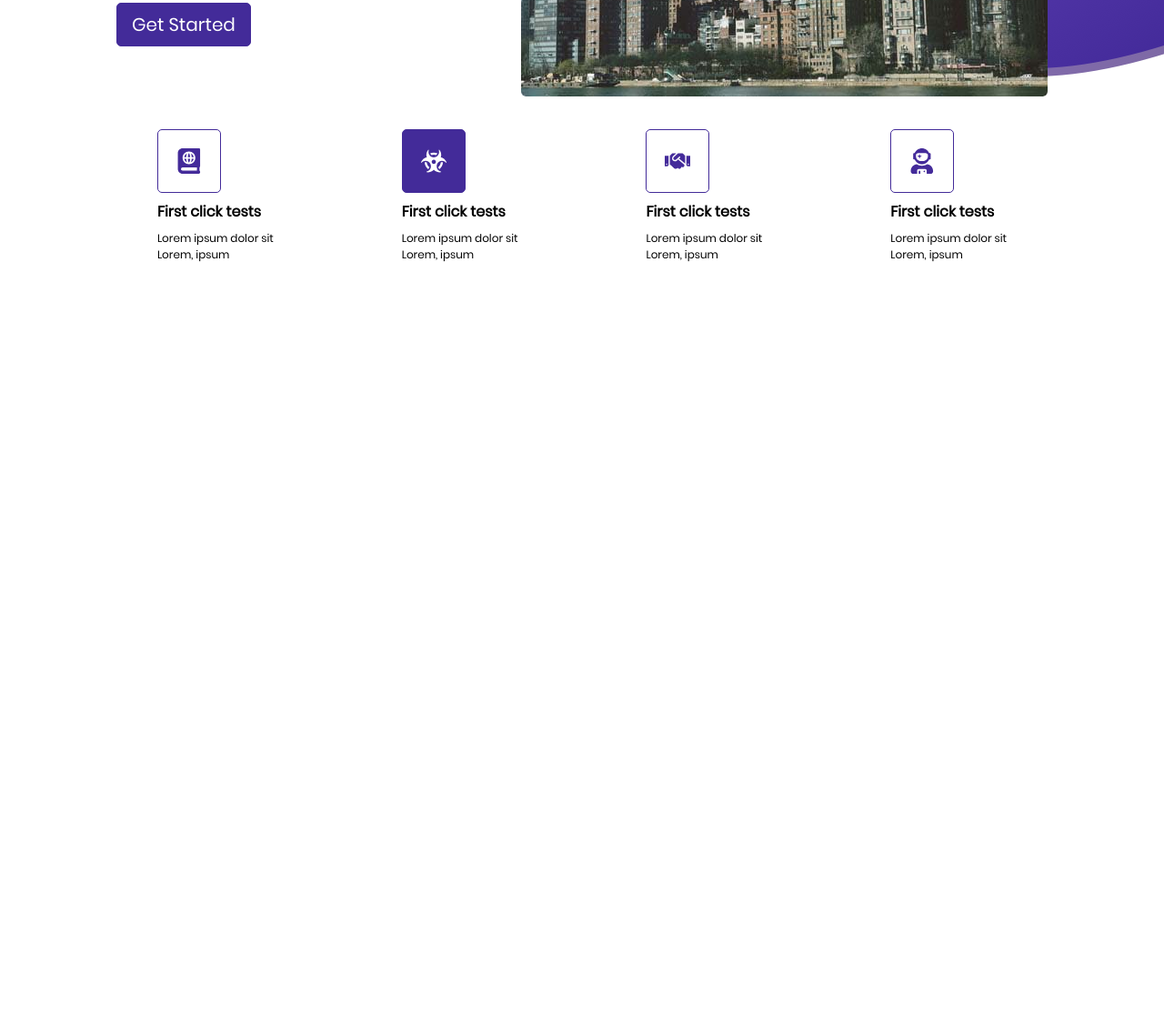
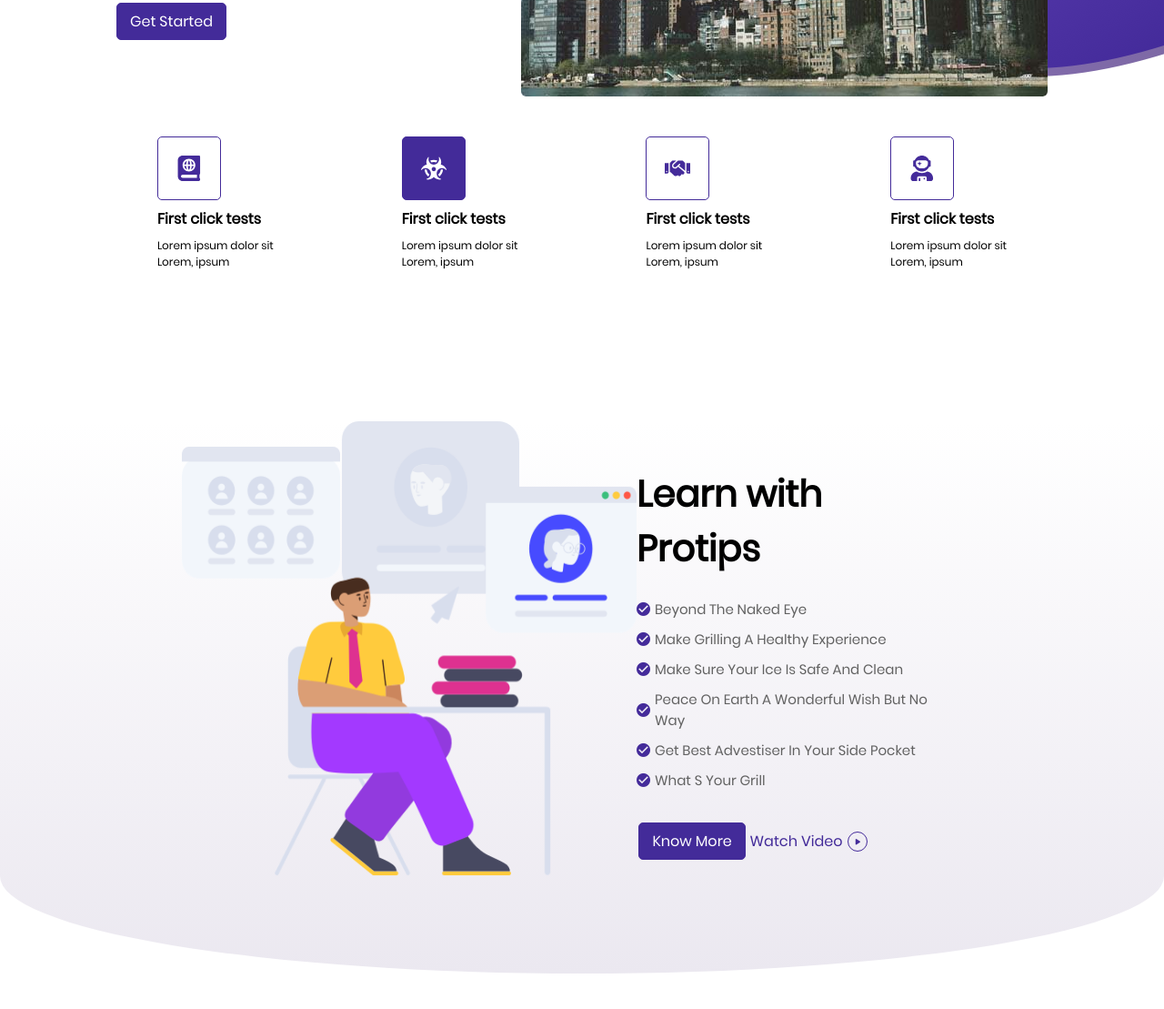
Before and after one commit to masturdating2035/landing-page, a plain HTML site: page index.html in a window 1280 px wide. Shown: the part 487-1596 px from the top of the page at 91% size. Before the commit the page ends 800 px from the top, so only its background shows below. Drawn offline with nearby package versions, Linux system fonts and the light colour scheme; files whose address does not match are found by name.

Commit message:
complete learn section

```diff
--- a/css/style.css
+++ b/css/style.css
@@ -14,13 +14,16 @@
     box-sizing: border-box;
 }
 
+
 body {
     width: 100%;
 }
 
+
 a {
     text-decoration: none;
 }
+
 
 li {
     list-style: none;
@@ -30,7 +33,7 @@ li {
 
 
 /**********************************************
-*** Header
+*** Header Section
 **********************************************/
 header {
     height: 100vh;
@@ -73,9 +76,9 @@ header {
     background-color: #432B99;
     border: 1px solid #432B99;
     color: #ffffff;
-    padding: 8px 16PX;
+    padding: 7px 14PX;
     border-radius: 5px;
-    font-size: 20px;
+    font-size: 16px;
     margin-top: 20px;
     cursor: pointer;
     transition: 300ms;
@@ -152,7 +155,7 @@ nav .sign button:last-child:hover {
 .about {
     width: 100%;
     position: absolute;
-    bottom: 3%;
+    bottom: 2%;
 }
 
 
@@ -195,3 +198,88 @@ nav .sign button:last-child:hover {
     font-size: 12px;
     user-select: none;
 }
+
+
+
+/**********************************************
+*** Learn Section
+**********************************************/
+.learn {
+    width: 100%;
+    height: 100vh;
+    margin-top: 150px;
+}
+
+
+.learn .learn-section {
+    background: linear-gradient(to bottom,
+            white, rgb(235, 232, 240));
+    border-radius: 0% 0% 85% 85% / 30%;
+    padding: 0px 200px 100px 200px;
+    display: flex;
+    align-items: center;
+    justify-content: space-between;
+}
+
+.learn .learn-ticks {
+    height: 100%;
+    margin-right: 60px;
+}
+
+.learn .learn-ticks h1 {
+    font-size: 40px;
+    margin: 25px 0;
+}
+
+.learn .learn-ticks p {
+    margin: 10px 0;
+    display: flex;
+    align-items: center;
+    color: #626262;
+    font-weight: lighter;
+    font-size: 15px;
+}
+
+.learn .learn-ticks p span {
+    margin-right: 5px;
+}
+
+.learn .learn-more {
+    width: 80%;
+    margin-top: 35px;
+    display: flex;
+    align-items: center;
+    justify-content: space-around;
+}
+
+
+.learn .learn-more button {
+    background-color: #432B99;
+    border: 1px solid #432B99;
+    color: #ffffff;
+    padding: 7px 14PX;
+    border-radius: 5px;
+    font-size: 16px;
+    cursor: pointer;
+    transition: 300ms
+}
+
+
+.learn .learn-more button:hover {
+    background-color: rgb(64, 47, 128);
+    border: 1px solid #432B99;
+}
+
+
+.learn .learn-more span {
+    display: flex;
+    align-items: center;
+    color: #432B99;
+    cursor: pointer;
+}
+
+
+.learn .learn-more .icon-playSign {
+    margin-left: 5px;
+    font-size: 20px;
+}
--- a/index.html
+++ b/index.html
@@ -6,6 +6,7 @@
     <meta name="viewport" content="width=device-width, initial-scale=1.0">
     <link rel="stylesheet" href="./css/style.css">
     <link rel="stylesheet" href="./node_modules/aos/dist/aos.css">
+    <link rel="stylesheet" href="./icons/style.css">
     <script src="./node_modules/aos/dist/aos.js"></script>
     <title>Landing Page</title>
 </head>
@@ -78,10 +79,30 @@
 
             </ul>
         </div>
-
-
     </header>
 
+    <section class="learn">
+        <div class="learn-section">
+            <div class="learn-img" data-aos="fade-right">
+                <img src="./img/illustrator.png" width="500" height="500">
+            </div>
+
+            <div class="learn-ticks" data-aos="fade-left">
+                <h1>Learn with Protips</h1>
+                <p><span class="icon-tick"></span>Beyond The Naked Eye</p>
+                <p><span class="icon-tick"></span>Make Grilling A Healthy Experience</p>
+                <p><span class="icon-tick"></span>Make Sure Your Ice Is Safe And Clean</p>
+                <p><span class="icon-tick"></span>Peace On Earth A Wonderful Wish But No Way</p>
+                <p><span class="icon-tick"></span>Get Best Advestiser In Your Side Pocket</p>
+                <p><span class="icon-tick"></span>What S Your Grill</p>
+
+                <div class="learn-more">
+                    <button>Know More</button>
+                    <span>Watch Video<span class="icon-playSign"></span></span>
+                </div>
+            </div>
+        </div>
+    </section>
     <script src="./js/app.js"></script>
 </body>
 
```
